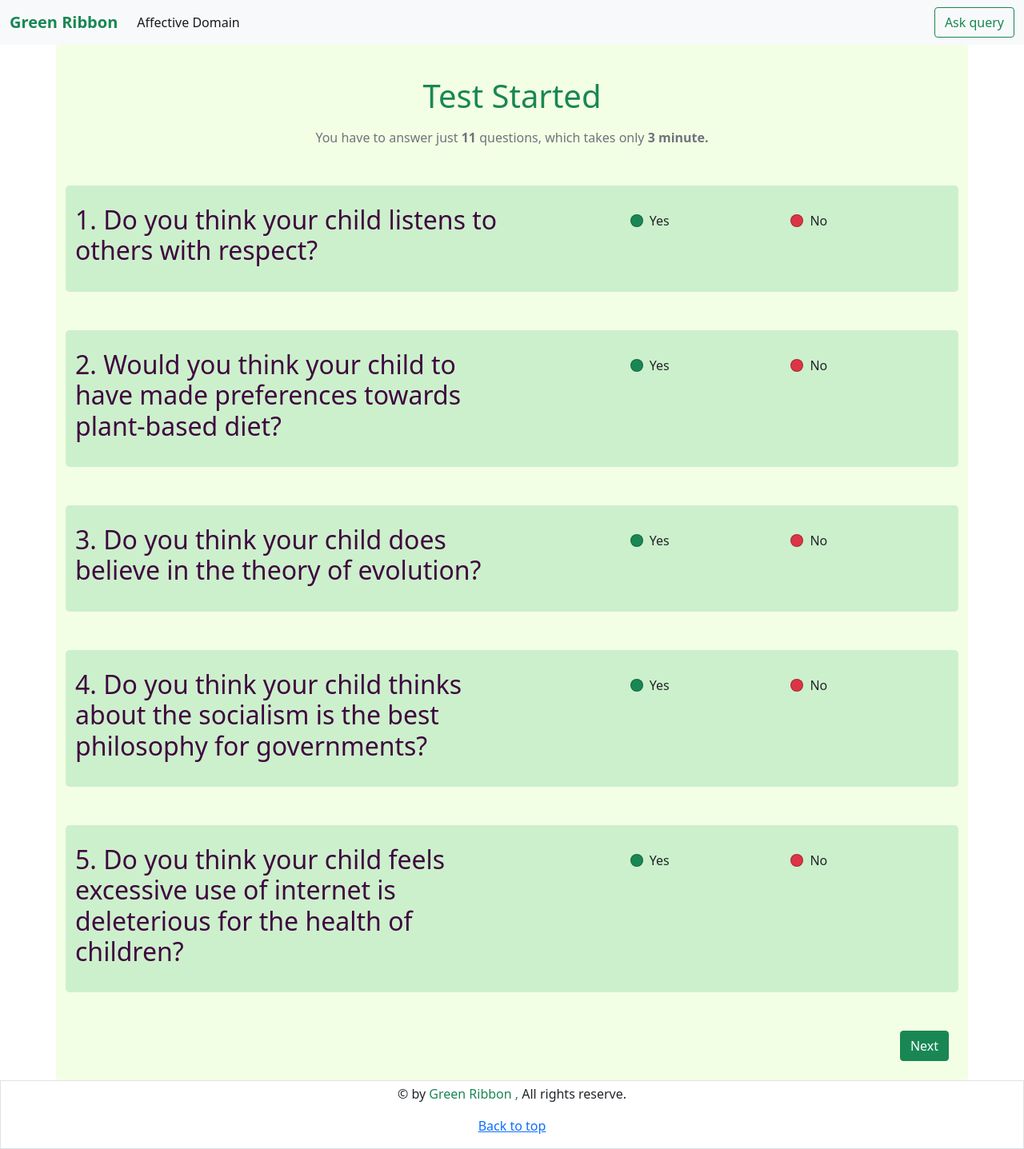
After one commit to RohanSingh182003/GreenRibbon, a Django app: page /affectiveDomain in a window 1280 px wide. The commit adds this page. Shown: the whole page at 80% size. Run offline with Django 4.2, Linux system fonts and the light colour scheme; the visitor is signed in with stand-in values (Sample User, id 1).

Commit message:
adding affective domain

```diff
--- a/myapp/admin.py
+++ b/myapp/admin.py
@@ -8,3 +8,5 @@ admin.site.register(Psychomotor1)
 admin.site.register(Psychomotor2)
 admin.site.register(Cognitive)
 admin.site.register(Cognitive1)
+admin.site.register(AffectiveDomain)
+admin.site.register(AffectiveDomain1)
--- a/myapp/urls.py
+++ b/myapp/urls.py
@@ -11,9 +11,12 @@ urlpatterns = [
     path('psychomotor',views.psychomotor,name='psychomotor'),
     path('psychomotor1',views.psychomotor1,name='psychomotor1'),
     path('psychomotor2',views.psychomotor2,name='psychomotor2'),
+    path('result',views.result,name='result'),
     path('cognitive',views.cognitive,name='cognitive'),
     path('cognitive1',views.cognitive1,name='cognitive1'),
-    path('result',views.result,name='result'),
     path('cognitive_result',views.cognitive_result,name='cognitive_result'),
+    path('affectiveDomain',views.affectiveDomain,name='affectiveDomain'),
+    path('affectiveDomain1',views.affectiveDomain1,name='affectiveDomain1'),
+    path('affectiveDomain_result',views.affectiveDomain_result,name='affectiveDomain_result'),
     path('reset',views.reset,name='reset'),
 ]
--- a/myapp/views.py
+++ b/myapp/views.py
@@ -1,8 +1,8 @@
 from copyreg import constructor
 from email import message
-from django.shortcuts import render , HttpResponse , redirect
+from django.shortcuts import render ,  redirect
 from django.contrib import messages
-from .models import Psychomotor, Psychomotor1, Psychomotor2, UserDetail , Cognitive , Cognitive1
+from .models import Psychomotor, Psychomotor1, Psychomotor2, UserDetail , Cognitive , Cognitive1 , AffectiveDomain , AffectiveDomain1
 from django.contrib.auth.models import User
 from django.contrib.auth import authenticate , login , logout
 from django.contrib.auth.decorators import login_required
@@ -25,6 +25,8 @@ def reset(request):
     Psychomotor2.objects.all().delete()
     Cognitive.objects.all().delete()
     Cognitive1.objects.all().delete()
+    AffectiveDomain.objects.all().delete()
+    AffectiveDomain1.objects.all().delete()
     User.objects.all().delete()
     logout(request)
     return redirect('/')
@@ -255,3 +257,74 @@ def cognitive_result(request):
     }
 
     return render(request,'cognitive_result.html' , context)
+
+@login_required(login_url='/')
+def affectiveDomain(request):
+    if(request.method == 'POST'):
+        q1 = request.POST['q1']
+        q2 = request.POST['q2']
+        q3 = request.POST['q3']
+        q4 = request.POST['q4']
+        q5 = request.POST['q5']
+        ins = AffectiveDomain(q1=q1,q2=q2,q3=q3,q4=q4,q5=q5)
+        ins.save()
+        return redirect('affectiveDomain1')
+    return render(request,'AffectiveDomain.html')
+
+@login_required(login_url='/')
+def affectiveDomain1(request):
+    if(request.method == 'POST'):
+        q6 = request.POST['q6']
+        q7 = request.POST['q7']
+        q8 = request.POST['q8']
+        q9 = request.POST['q9']
+        q10 = request.POST['q10']
+        ins = AffectiveDomain1(q6=q6,q7=q7,q8=q8,q9=q9,q10=q10)
+        ins.save()
+        messages.success(request,'Thank You.')
+        return redirect('affectiveDomain_result')
+    return render(request,'AffectiveDomain1.html')
+
+@login_required(login_url='/')
+def affectiveDomain_result(request):
+    mydata = UserDetail.objects.all().values()
+    afd = AffectiveDomain.objects.all().values()
+    afd1 = AffectiveDomain1.objects.all().values()
+
+    name = mydata[len(mydata)-1].get('name')
+    email = mydata[len(mydata)-1].get('email')
+    childs_name = mydata[len(mydata)-1].get('childs_name')
+    relationship = mydata[len(mydata)-1].get('relationship')
+    childs_age = mydata[len(mydata)-1].get('childs_age')
+
+    q1 = afd[len(afd)-1].get('q1')
+    q2 = afd[len(afd)-1].get('q2')
+    q3 = afd[len(afd)-1].get('q3')
+    q4 = afd[len(afd)-1].get('q4')
+    q5 = afd[len(afd)-1].get('q5')
+
+    q6 = afd1[len(afd1)-1].get('q6')
+    q7 = afd1[len(afd1)-1].get('q7')
+    q8 = afd1[len(afd1)-1].get('q8')
+    q9 = afd1[len(afd1)-1].get('q9')
+    q10 = afd1[len(afd1)-1].get('q10')
+
+    context = {
+        'name' : name ,
+        'email' : email,
+        'childs_name': childs_name,
+        'relationship': relationship,
+        'childs_age': childs_age,
+        'q1': q1,
+        'q2': q2,
+        'q3': q3,
+        'q4': q4,
+        'q5': q5,
+        'q6': q6,
+        'q7': q7,
+        'q8': q8,
+        'q9': q9,
+        'q10': q10,
+    }
+
+    return render(request,'AffectiveDomain_result.html' , context)
--- /dev/null
+++ b/templates/AffectiveDomain.html
@@ -0,0 +1,93 @@
+{% extends 'base.html' %}
+{% block navname %}Affective Domain{% endblock navname %}
+{% block body %}
+
+<div style="background-color: rgb(243, 255, 228);" class="container py-2 py-md-4 rounded rounded-5">
+<h1 class="text-center my-3 text-success">Test Started</h1>
+<div class="text-center">
+    <p class="text-muted">You have to answer just <strong>11</strong> questions, which takes only <strong>3 minute.</strong> </p>
+</div>
+
+<form method="post" class="container" action="affectiveDomain">
+    {% csrf_token %}
+    <div class="row my-5 py-4 rounded rounded-3" style="background-color: rgb(204, 240, 204);">
+        <h2 style="color: rgb(63, 6, 63);" class=" col-md-6">1. Do you think your child listens to others with respect?</h2>
+        <div class="d-flex col-md-6 justify-content-evenly align-items-start pt-2">
+            <div class="form-check justify-content-center form-check-inline">
+                <input class="form-check-input bg-success" required value="Yes" type="radio"
+                    name="q1" id="inlineRadio1">
+                <label class="form-check-label" for="inlineRadio1">Yes</label>
+            </div>
+            <div class="form-check form-check-inline">
+                <input class="form-check-input bg-danger" value="No" type="radio" name="q1"
+                    id="inlineRadio2">
+                <label class="form-check-label" for="inlineRadio2">No</label>
+            </div>
+        </div>
+    </div>
+    <div class="row my-5 py-4 rounded rounded-3" style="background-color: rgb(204, 240, 204);">
+        <h2 style="color: rgb(63, 6, 63);" class=" col-md-6">2. Would you think your child to have made preferences towards plant-based diet?</h2>
+        <div class="d-flex col-md-6 justify-content-evenly align-items-start pt-2">
+            <div class="form-check justify-content-center form-check-inline">
+                <input class="form-check-input bg-success" required value="Yes" type="radio"
+                    name="q2" id="inlineRadio1">
+                <label class="form-check-label" for="inlineRadio1">Yes</label>
+            </div>
+            <div class="form-check form-check-inline">
+                <input class="form-check-input bg-danger" value="No" type="radio" name="q2"
+                    id="inlineRadio2">
+                <label class="form-check-label" for="inlineRadio2">No</label>
+            </div>
+        </div>
+    </div>
+    <div class="row my-5 py-4 rounded rounded-3" style="background-color: rgb(204, 240, 204);">
+        <h2 style="color: rgb(63, 6, 63);" class=" col-md-6">3. Do you think your child does believe in the theory of evolution?  </h2>
+        <div class="d-flex col-md-6 justify-content-evenly align-items-start pt-2">
+            <div class="form-check justify-content-center form-check-inline">
+                <input class="form-check-input bg-success" required value="Yes" type="radio"
+                    name="q3" id="inlineRadio1">
+                <label class="form-check-label" for="inlineRadio1">Yes</label>
+            </div>
+            <div class="form-check form-check-inline">
+                <input class="form-check-input bg-danger" value="No" type="radio" name="q3"
+                    id="inlineRadio2">
+                <label class="form-check-label" for="inlineRadio2">No</label>
+            </div>
+        </div>
+    </div>
+    <div class="row my-5 py-4 rounded rounded-3" style="background-color: rgb(204, 240, 204);">
+        <h2 style="color: rgb(63, 6, 63);" class=" col-md-6">4. Do you think your child thinks about the socialism is the best philosophy for governments?  </h2>
+        <div class="d-flex col-md-6 justify-content-evenly align-items-start pt-2">
+            <div class="form-check justify-content-center form-check-inline">
+                <input class="form-check-input bg-success" required value="Yes" type="radio"
+                    name="q4" id="inlineRadio1">
+                <label class="form-check-label" for="inlineRadio1">Yes</label>
+            </div>
+            <div class="form-check form-check-inline">
+                <input class="form-check-input bg-danger" value="No" type="radio" name="q4"
+                    id="inlineRadio2">
+                <label class="form-check-label" for="inlineRadio2">No</label>
+            </div>
+        </div>
+    </div>
+    <div class="row my-5 py-4 rounded rounded-3" style="background-color: rgb(204, 240, 204);">
+        <h2 style="color: rgb(63, 6, 63);" class=" col-md-6">5. Do you think your child feels excessive use of internet is deleterious for the health of children?</h2>
+        <div class="d-flex col-md-6 justify-content-evenly align-items-start pt-2">
+            <div class="form-check justify-content-center form-check-inline">
+                <input class="form-check-input bg-success" required value="Yes" type="radio"
+                    name="q5" id="inlineRadio1">
+                <label class="form-check-label" for="inlineRadio1">Yes</label>
+            </div>
+            <div class="form-check form-check-inline">
+                <input class="form-check-input bg-danger" value="No" type="radio" name="q5"
+                    id="inlineRadio2">
+                <label class="form-check-label" for="inlineRadio2">No</label>
+            </div>
+        </div>
+    </div>
+    <div class="d-flex justify-content-center justify-content-md-end">
+        <button class="btn btn-success" type="submit">Next</button>
+    </div>
+</form>
+</div>
+{% endblock body %}
--- a/templates/base.html
+++ b/templates/base.html
@@ -34,7 +34,7 @@
   </nav>
 
   {% for message in messages %}
-  <div class="alert alert-{{ message.tags }} alert-dismissible fade show mb-0" role="alert" style="position: absolute; width: 100%; opacity: 0.9;">
+  <div class="alert alert-{{ message.tags }} alert-dismissible fade show mb-0" role="alert">
     <strong>Message: </strong> {{ message }}
     <button type="button" class="btn-close" data-bs-dismiss="alert" aria-label="Close"></button>
   </div>
--- a/templates/selectTest.html
+++ b/templates/selectTest.html
@@ -35,12 +35,12 @@
 
     <div class="p-2 mb-2 bg-light rounded-4">
         <div class="container-fluid py-5">
-            <h1 class="display-5 fw-bold text-success">Holistic Growth</h1>
+            <h1 class="display-5 fw-bold text-success">Affective Domains</h1>
             <p class="col-md-8 fs-4 text-muted">Worrying or feeling anxious- nervous, trouble sleeping, lack of appetite,
                 feeling overwhelmed, difficulty functioning in daily activities, suicidal thoughts or behaviour.
             </p>
             <button class="btn btn-outline-link btn-lg float-end nextbtn" type="button">
-                <a href="psychologyadjustment" style="text-decoration: none;"> CLICK HERE TO MEASURE </a>
+                <a href="affectiveDomain" style="text-decoration: none;"> CLICK HERE TO MEASURE </a>
             </button>
         </div>
     </div>
```
Also changed, not shown: myapp/models.py (+14 -0 lines), templates/AffectiveDomain1.html (added, +96 -0 lines), templates/AffectiveDomain_result.html (added, +21 -0 lines), db.sqlite3, myapp/migrations/0005_affectivedomain_affectivedomain1.py (added).
